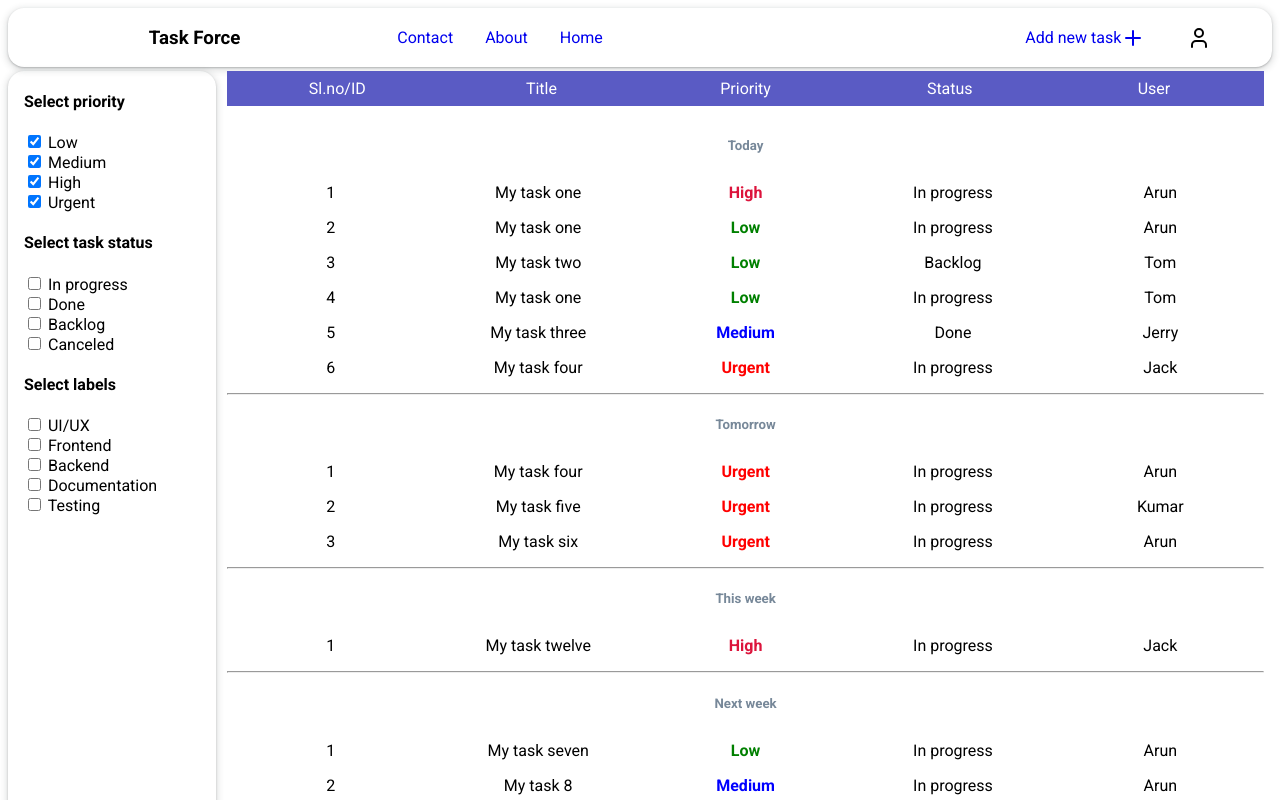
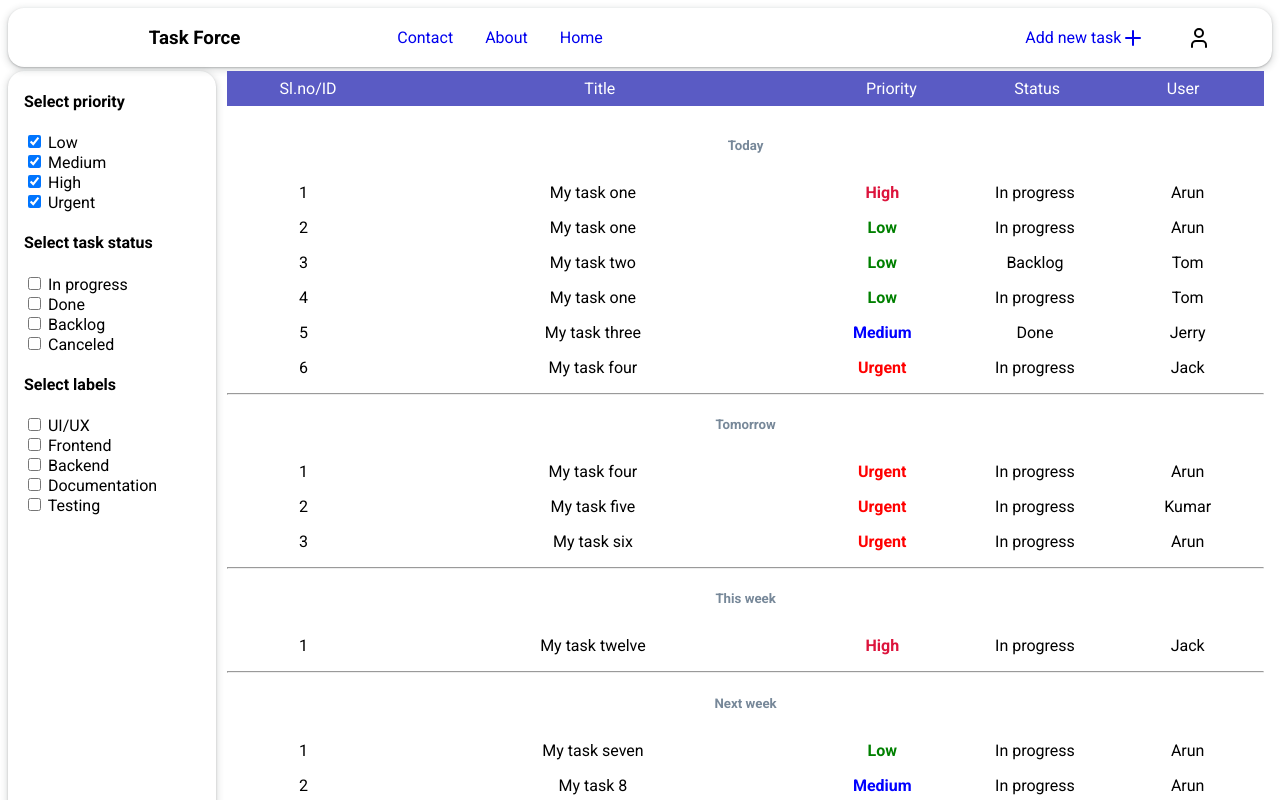
Before and after one commit to arunkumar413/taskManager2, a React (Create React App) app: page / in a window 1280 px wide. Shown: the top 800 px of the page. Built offline with nearby package versions, Linux system fonts and the light colour scheme.

Commit message:
fixing word wrap issue for task title

```diff
--- a/src/App.js
+++ b/src/App.js
@@ -55,7 +55,7 @@ export default function App() {
     return (
       <div onClick={(evt) => handleTaskClick(evt, item)} key={index.toString()} className="task-container">
         <span>  {index + 1}</span>
-        <span className="title"> {item.title} </span>
+        <span className="task-table-task-title"> {item.title} </span>
         <span className={addClass(item.priority)}> {item.priority} </span>
         <span> {item.status} </span>
         {/* <span> {new Date(item.dueDate).toLocaleString()} </span> */}
--- a/src/pages/TaskPage.js
+++ b/src/pages/TaskPage.js
@@ -78,7 +78,7 @@ export function TaskPage() {
     return (
         <div className="TaskPage">
             <div className="selected-task-page-header">
-                <h2> {selectedTask.title}</h2>
+                <h4 className="task-title" > {selectedTask.title}</h4>
                 <div className='username-box' style={{ display: 'flex', justifyContet: 'center', flexDirection: 'row', alignItems: 'center' }}>
                     <svg xmlns="http://www.w3.org/2000/svg" width="24" height="24" viewBox="0 0 24 24" fill="none" stroke="currentColor" strokeWidth="2" strokeLinecap="round" strokeLinejoin="round" className="lucide lucide-user"><path d="M19 21v-2a4 4 0 0 0-4-4H9a4 4 0 0 0-4 4v2" /><circle cx="12" cy="7" r="4" /></svg>
                     <p>  {selectedTask.user}</p>
--- a/src/styles.css
+++ b/src/styles.css
@@ -14,7 +14,7 @@ body {
 
 .task-container {
     display: grid;
-  grid-template-columns: 1fr 1fr 1fr 1fr 1fr;
+    grid-template-columns: 1fr 3fr 1fr 1fr 1fr;
     justify-content: center;
     align-items: center;
     gap: 1rem;
@@ -28,7 +28,7 @@ body {
 
 .task-header {
     display: grid;
-  grid-template-columns: 1fr 1fr 1fr 1fr 1fr;
+    grid-template-columns: 1fr 3fr 1fr 1fr 1fr;
     justify-content: center;
     align-items: center;
     background-color: #5a5bc4;
@@ -150,7 +150,7 @@ header {
 
 }
 
-.add-new-task-link{
+.add-new-task-link {
     grid-column: 10/12;
 }
 
@@ -195,7 +195,7 @@ main {
 }
 
 
-.add-comment-box{
+.add-comment-box {
     margin-top: 0.5rem;
     box-shadow: rgba(60, 64, 67, 0.3) 0px 1px 2px 0px, rgba(60, 64, 67, 0.15) 0px 2px 6px 2px;
     border: none;
@@ -205,7 +205,7 @@ main {
 }
 
 
-.sidbar-nav-links{
+.sidbar-nav-links {
     display: flex;
     flex-direction: row;
     justify-content: center;
@@ -214,7 +214,7 @@ main {
 }
 
 
-.comment-footer{
+.comment-footer {
     display: flex;
     flex-direction: row;
     justify-content: flex-start;
@@ -222,31 +222,32 @@ main {
     gap: 0.5rem;
 }
 
-.commented-by,.commented-date{
+.commented-by,
+.commented-date {
     font-size: 0.8rem;
 }
 
-a{
+a {
     padding-left: 0.5rem;
     padding-right: 0.5rem;
     text-decoration: none;
     border-radius: 0.5rem;
 }
 
-a:hover{
+a:hover {
     background-color: #f1f3f6;
 }
 
 
 
-.CreateNewTaskPage{
+.CreateNewTaskPage {
     box-shadow: rgba(60, 64, 67, 0.3) 0px 1px 2px 0px, rgba(60, 64, 67, 0.15) 0px 2px 6px 2px;
     padding: 1rem;
 
 }
 
 
-.new-task-form{
+.new-task-form {
 
     display: grid;
     grid-template-columns: 1fr;
@@ -255,7 +256,7 @@ a:hover{
     gap: 1rem;
 }
 
-.selected-task-page-comments-container{
+.selected-task-page-comments-container {
     border-top: solid 0.5px lightgrey;
 }
 
@@ -280,21 +281,40 @@ a:hover{
     display: block;
 }
 
-.dropdown ol{
+.dropdown ol {
     list-style: none;
     padding-left: 0px;
 }
 
-.dropdown li{
+.dropdown li {
     padding: 0.5rem;
 }
 
-.dropdown li:hover{
+.dropdown li:hover {
     background-color: lightgray;
     cursor: pointer;
 }
 
 
-.lucide{
+.lucide {
     vertical-align: middle;
 }
+
+.task-table-task-title {
+    white-space: nowrap;
+    overflow: hidden;
+    text-overflow: ellipsis;
+    /* max-width: 200px; */
+}
+
+.selected-task-page-header > .task-title{
+    /* white-space: nowrap; */
+    white-space: initial;
+    overflow: hidden;
+    text-overflow: ellipsis;
+    max-width: 500px;
+}
+
+hr{
+    color: aliceblue;
+}
```
Lines whose indentation alone changed are shown as unchanged.
